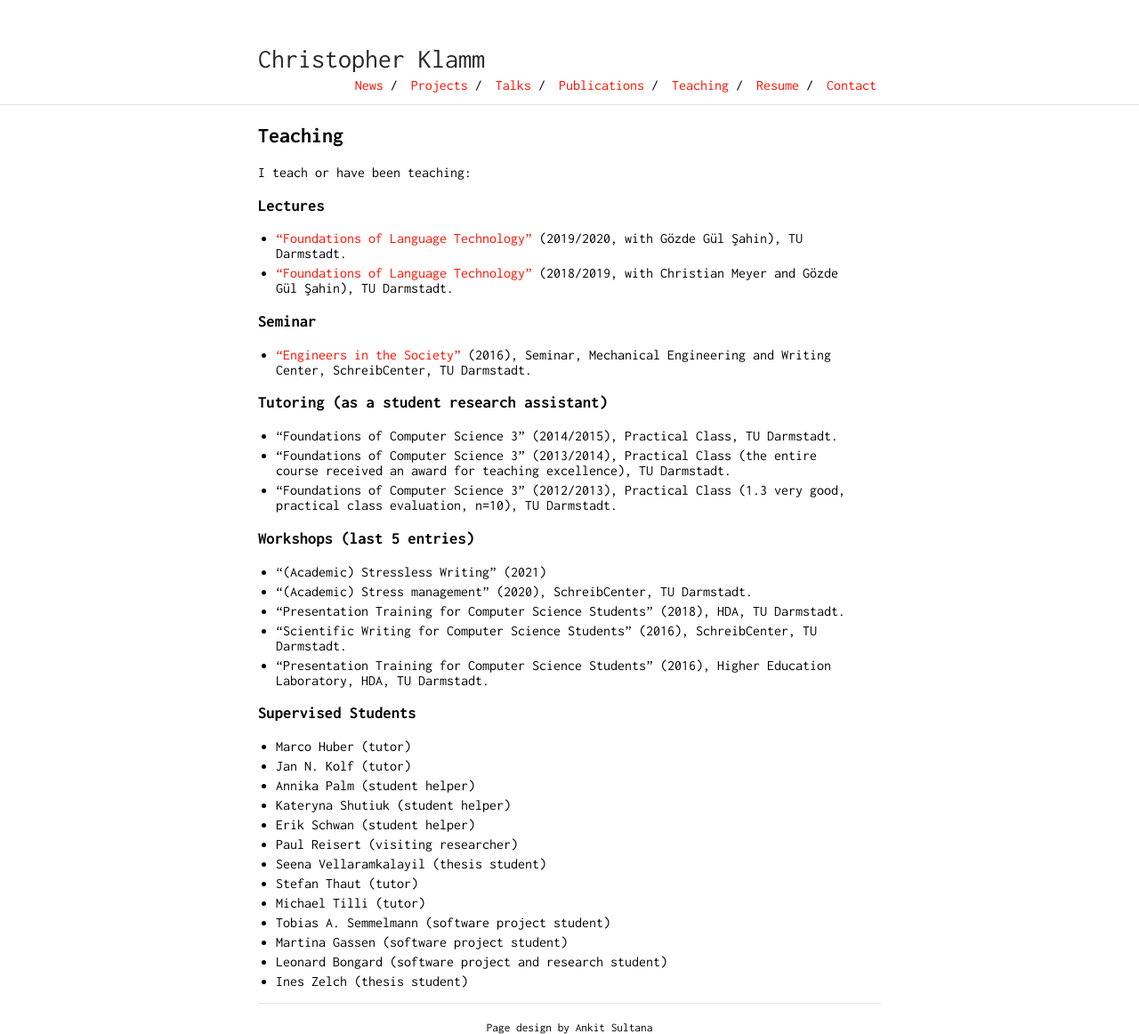
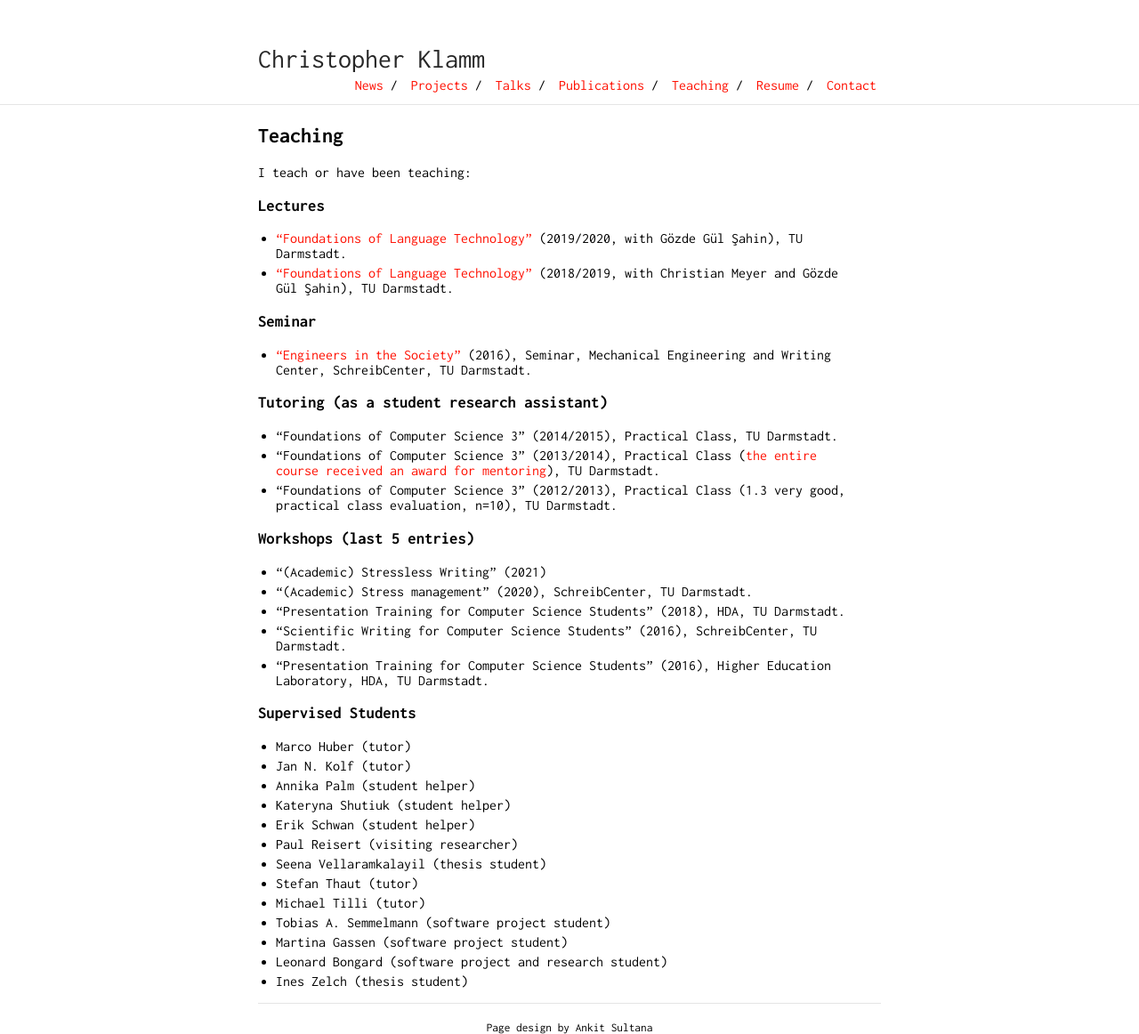
Before and after one commit to chkla/gitPage, a Jekyll site: the page built from teaching.md, in a window 1280 px wide. Shown: the whole page at 89% size. Built offline with Jekyll 4.4.1, drawn with Linux system fonts in a browser that asks for light colours; our own code applies the rules of GitHub Pages for plain Markdown files.

Commit message:
Update teaching.md

```diff
--- a/teaching.md
+++ b/teaching.md
@@ -14,7 +14,7 @@ I teach or have been teaching:
 
 ### Tutoring (as a student research assistant)
 * "Foundations of Computer Science 3" (2014/2015), Practical Class, TU Darmstadt.
-* "Foundations of Computer Science 3" (2013/2014), Practical Class (the entire course received an award for teaching excellence), TU Darmstadt.
+* "Foundations of Computer Science 3" (2013/2014), Practical Class ([the entire course received an award for mentoring](https://www.fachschaft.informatik.tu-darmstadt.de/de/studierende/feedback/hall-of-fame/)), TU Darmstadt.
 * "Foundations of Computer Science 3" (2012/2013), Practical Class (1.3 very good, practical class evaluation, n=10), TU Darmstadt.
 
 ### Workshops (last 5 entries)
```
